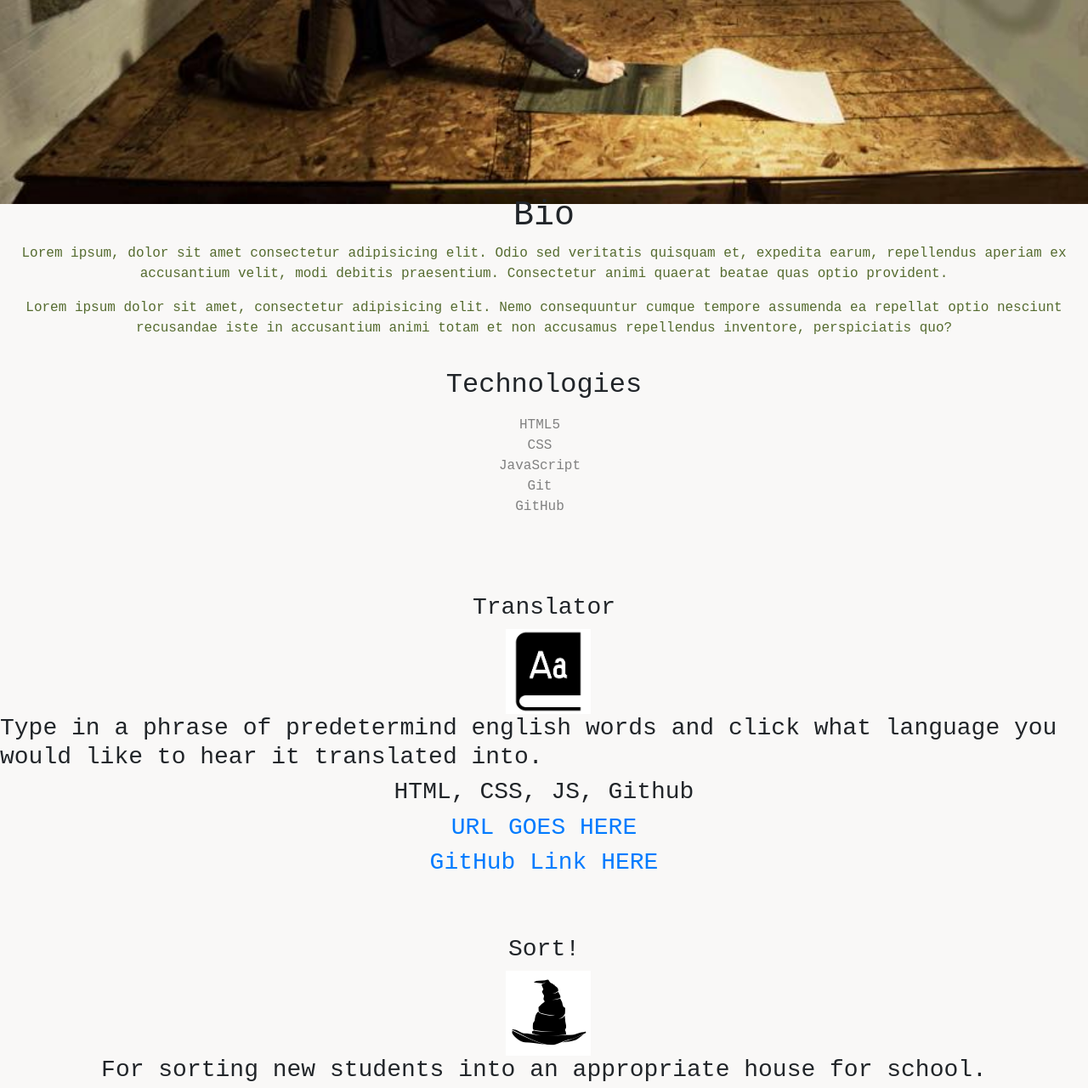
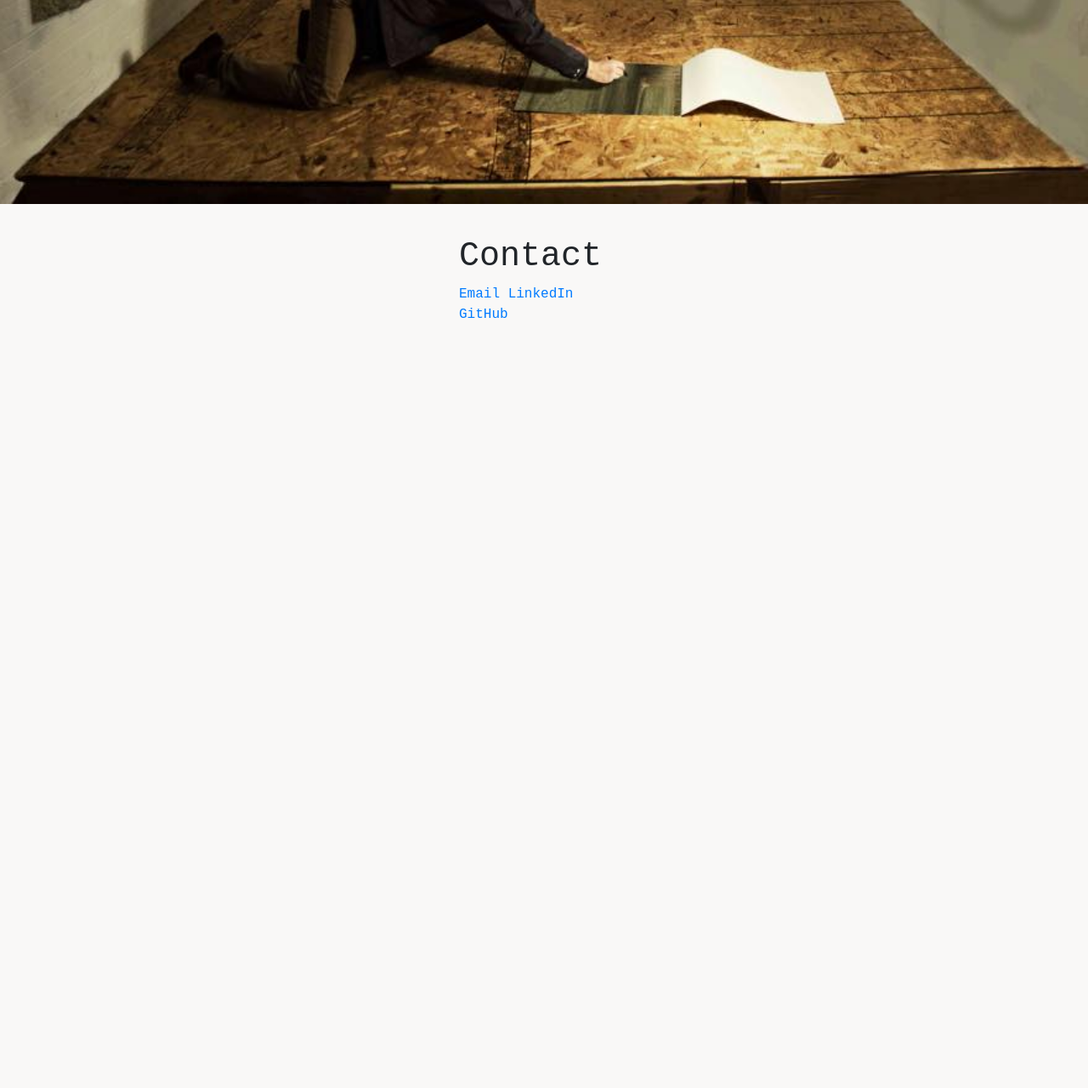
Before and after one commit to ke4tri/personal-bio-site, a plain HTML site: page index.html in a window 1280 px wide. Shown: the part 560-1840 px from the top of the page at 85% size. After the commit the page ends 942 px from the top, so only its background shows below. Drawn offline with nearby package versions, Linux system fonts and the light colour scheme; a web font is replaced by a local one.

Commit message:
working on style with display none and function call on buttons

```diff
--- a/index.html
+++ b/index.html
@@ -22,13 +22,13 @@
 				<li><a id="navToProjects" href="#" style="text-decoration:none">Projects</a></li>
 			</ul>
 		</nav>
-		<div id="bioPage">
+		<div id="bioPage" style="display:none">
 			<h1 class="bHtag">Bio</h1>
 			<p class="bPtag">Lorem ipsum, dolor sit amet consectetur adipisicing elit. Odio sed veritatis quisquam et, expedita earum, repellendus aperiam ex accusantium velit, modi debitis praesentium. Consectetur animi quaerat beatae quas optio provident.</p>
 			<p class="bPtag">Lorem ipsum dolor sit amet, consectetur adipisicing elit. Nemo consequuntur cumque tempore assumenda ea repellat optio nesciunt recusandae iste in accusantium animi totam et non accusamus repellendus inventore, perspiciatis quo?</p>
 			<!-- TODO: Fill in bio info here: What is your background? Why do you want to go into development? What do you love about development? -->
 		</div>
-		<div id="technologiesPage">
+		<div id="technologiesPage" style="display:none">
 			<h2>Technologies</h2>
 			<ul></ul>
 			<li>HTML5</li>
@@ -38,7 +38,7 @@
 			<li>GitHub</li>
 			<!-- TODO: Start an UL of all of the tools and technologies you've started learning so far. (You'll beef this page up later). -->
 		</div>
-		<div id="projectsPage"></div>
+		<div id="projectsPage" style="display:none"></div>
 		<!-- End Primary View -->
 		<!-- Footer -->
 		<footer>
--- a/main.css
+++ b/main.css
@@ -78,6 +78,8 @@ li {
 
 #projectsPage {
 	display: flex;
+	margin-top: 700px;
+	padding-top: 100px;
 	justify-content: center;
 	flex-direction: column;
 }
@@ -112,9 +114,15 @@ li {
 	margin-top: 0px;
 }
 #technologiesPage {
+	margin-top: 700px;
+	padding-top: 100px;
 	text-align: center;
 }
 
+.wrapperDiv {
+	margin-top: 650px;
+	padding-top: 100px;
+}
 
 
 @media (max-width: 450px) {
--- a/projects.js
+++ b/projects.js
@@ -52,3 +52,8 @@ const createProjectCards = () => {
     printToDom(newString, 'projectsPage');
 };
 createProjectCards();
+// push branch once set event listeners on all the buttons
+// Connect bio button to run this function
+function showForm() {
+    document.getElementById('bioPage').style.display= "block";
+};
```
